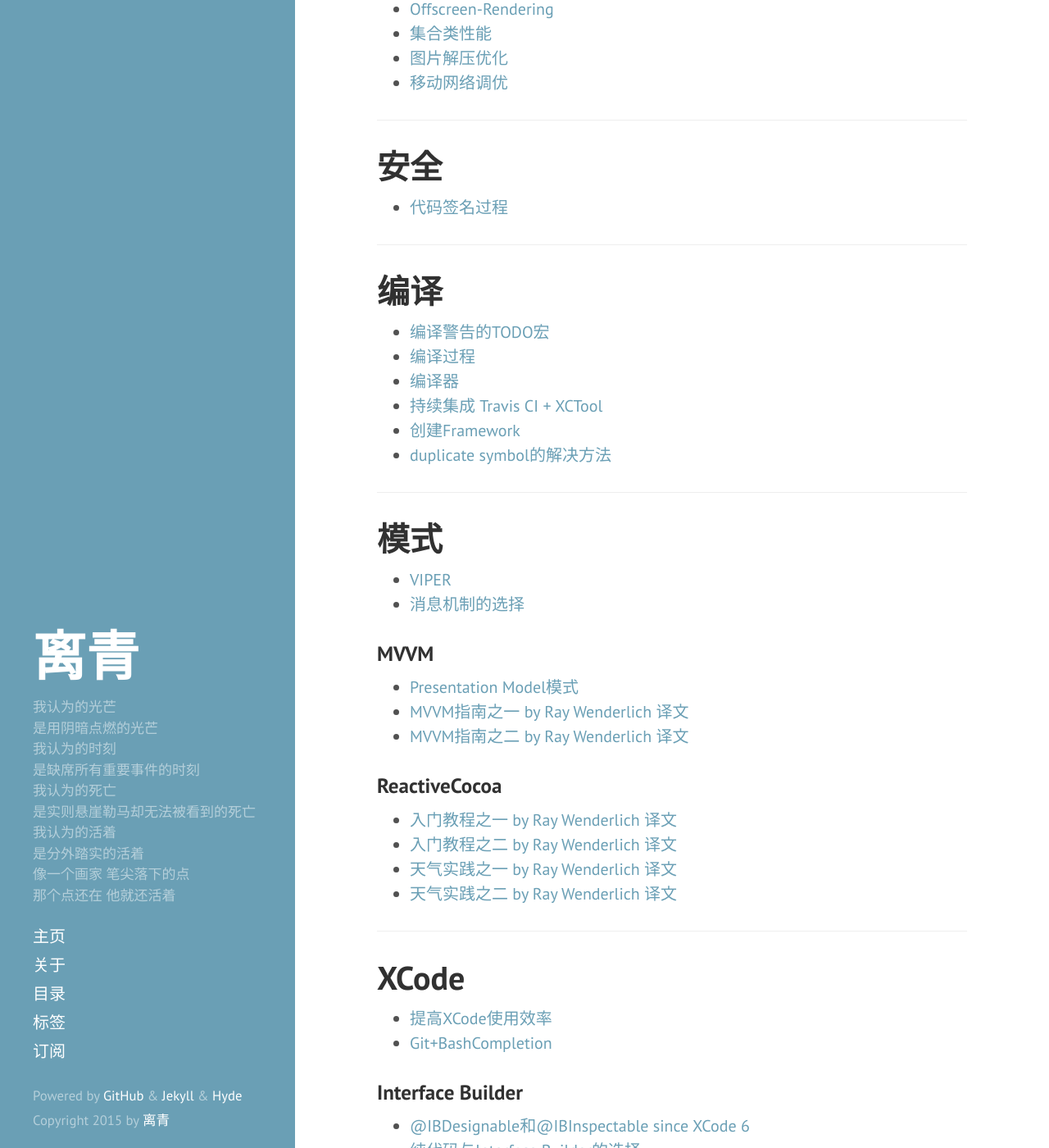
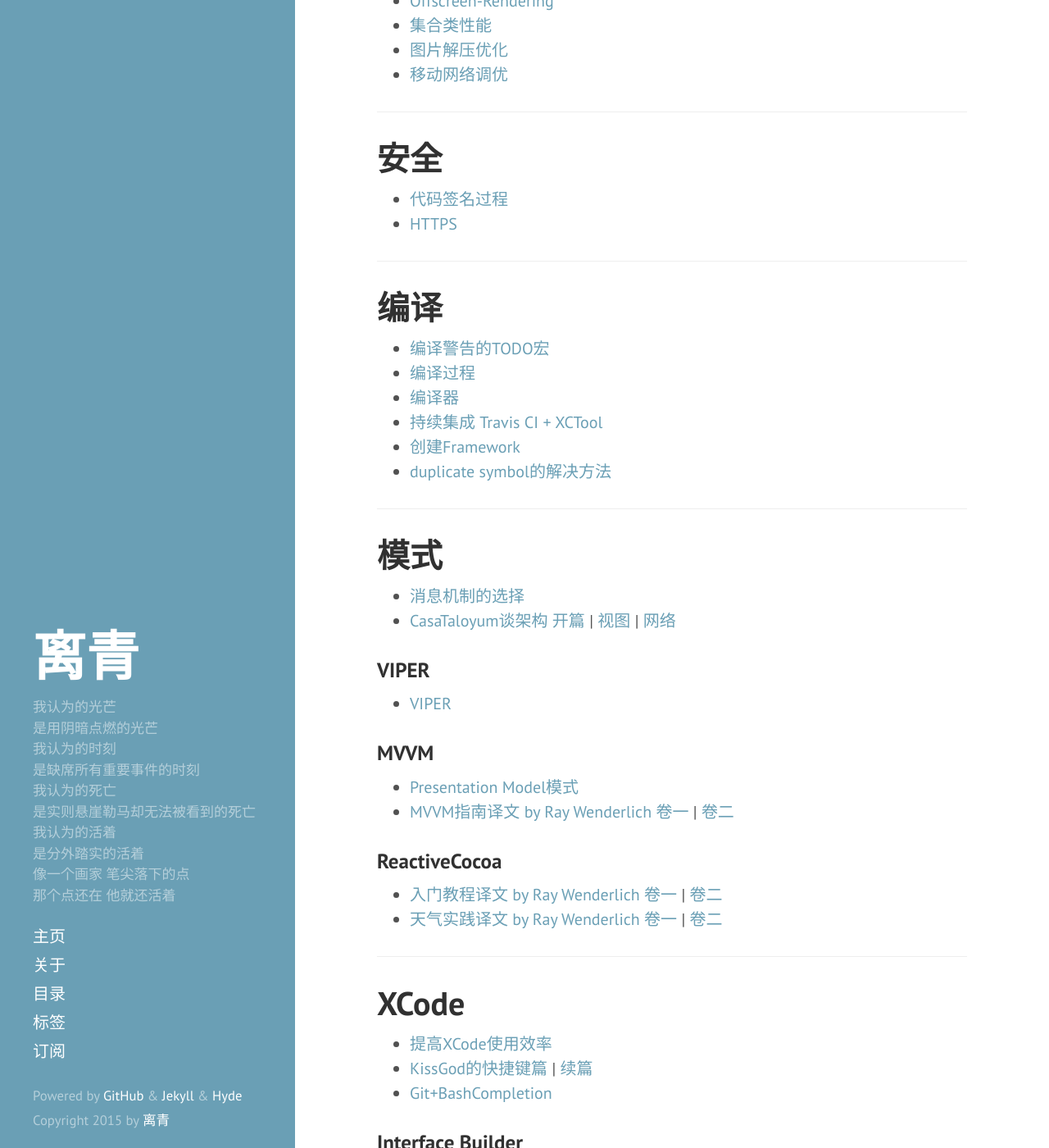
Before and after one commit to li-qing/li-qing.github.io, a Jekyll site: the page built from _posts/2015-06-10-digest.md, in a window 1280 px wide and 1400 px high, scrolled down 3593 px. Shown: the whole window at 82% size. Built offline with Jekyll 4.4.1, drawn with Linux system fonts in a browser that asks for light colours; some of the changed text lies outside the part shown.

Commit message:
update digest

```diff
--- a/_posts/2015-03-08-digest.md
+++ b/_posts/2015-06-10-digest.md
@@ -99,13 +97,14 @@ tags: Digest
 - [Objective-C中的锁 之 NSRecursiveLock、NSConditionLock、NSDistributedLock](http://www.tanhao.me/pieces/643.html)
 - [使用GCD实现锁](https://www.zybuluo.com/MicroCai/note/64272)
 
+- [GCD详解 by objc.io](http://objccn.io/issue-2-3/)
+- [GCD 深入理解 卷一](https://github.com/nixzhu/dev-blog/blob/master/2014-04-19-grand-central-dispatch-in-depth-part-1.md) \| [卷二](https://github.com/nixzhu/dev-blog/blob/master/2014-05-14-grand-central-dispatch-in-depth-part-2.md)
+
 - [并发编程的常见问题 by objc.io](http://objccn.io/issue-2-1/)
 - [并发编程的应对实践 by objc.io](http://objccn.io/issue-2-2/)
 - [Notification的多线程陷阱](http://southpeak.github.io/blog/2015/03/14/nsnotificationyu-duo-xian-cheng/)
 
-- [GCD详解 by objc.io](http://objccn.io/issue-2-3/)
-- [卷一\|GCD 深入理解](https://github.com/nixzhu/dev-blog/blob/master/2014-04-19-grand-central-dispatch-in-depth-part-1.md)
-- [卷二\|GCD 深入理解](https://github.com/nixzhu/dev-blog/blob/master/2014-05-14-grand-central-dispatch-in-depth-part-2.md)
+- [进程间通信](http://segmentfault.com/a/1190000002400329)
 
 - - -
 
@@ -137,6 +136,7 @@ tags: Digest
 # 安全
 
 - [代码签名过程](http://objccn.io/issue-17-2/)
+- [HTTPS](http://oncenote.com/2014/10/21/Security-1-HTTPS/)
 
 - - -
 
@@ -153,25 +153,26 @@ tags: Digest
 
 # 模式
 
+- [消息机制的选择](http://objccn.io/issue-7-4/)
+- [CasaTaloyum谈架构 开篇](http://casatwy.com/iosying-yong-jia-gou-tan-kai-pian.html) \| [视图](http://casatwy.com/iosying-yong-jia-gou-tan-viewceng-de-zu-zhi-he-diao-yong-fang-an.html) \| [网络](http://casatwy.com/iosying-yong-jia-gou-tan-wang-luo-ceng-she-ji-fang-an.html)
+
+### VIPER
 - [VIPER](http://objccn.io/issue-13-5/)
-- [消息机制的选择](http://objccn.io/issue-7-4/)
 
 ### MVVM
 - [Presentation Model模式](http://martinfowler.com/eaaDev/PresentationModel.html)
-- [MVVM指南之一 by Ray Wenderlich 译文](http://southpeak.github.io/blog/2014/08/08/mvvmzhi-nan-yi-:flickrsou-suo-shi-li/)
-- [MVVM指南之二 by Ray Wenderlich 译文](http://southpeak.github.io/blog/2014/08/12/mvvmzhi-nan-er-:flickrsou-suo-shen-ru/)
+- [MVVM指南译文 by Ray Wenderlich 卷一](http://southpeak.github.io/blog/2014/08/08/mvvmzhi-nan-yi-:flickrsou-suo-shi-li/) \| [卷二](http://southpeak.github.io/blog/2014/08/12/mvvmzhi-nan-er-:flickrsou-suo-shen-ru/)
 
 ### ReactiveCocoa
-- [入门教程之一 by Ray Wenderlich 译文](http://southpeak.github.io/blog/2014/08/02/reactivecocoazhi-nan-%5B%3F%5D-:xin-hao/)
-- [入门教程之二 by Ray Wenderlich 译文](http://southpeak.github.io/blog/2014/08/02/reactivecocoazhi-nan-er-:twittersou-suo-shi-li/)
-- [天气实践之一 by Ray Wenderlich 译文](http://sjpsega.com/blog/2014/02/11/yi--ios-7-best-practices-part-1/)
-- [天气实践之二 by Ray Wenderlich 译文](http://sjpsega.com/blog/2014/02/15/yi--ios-7-best-practices-part-2/)
+- [入门教程译文 by Ray Wenderlich 卷一](http://southpeak.github.io/blog/2014/08/02/reactivecocoazhi-nan-%5B%3F%5D-:xin-hao/) \| [卷二](http://southpeak.github.io/blog/2014/08/02/reactivecocoazhi-nan-er-:twittersou-suo-shi-li/)
+- [天气实践译文 by Ray Wenderlich 卷一](http://sjpsega.com/blog/2014/02/11/yi--ios-7-best-practices-part-1/) \| [卷二](http://sjpsega.com/blog/2014/02/15/yi--ios-7-best-practices-part-2/)
 
 - - -
 
 # XCode
 
 - [提高XCode使用效率](http://wang9262.github.io/blog/2014/07/28/supercharging-your-xcode-efficiency/)
+- [KissGod的快捷键篇](http://www.jianshu.com/p/7a9f9468e1e1) \| [续篇](http://www.jianshu.com/p/b9d313c7dda0)
 - [Git+BashCompletion](http://www.raywenderlich.com/74258/git-tutorial-intermediate)
 
 ### Interface Builder
```
Also changed, not shown: other parts of _posts/2015-06-10-digest.md (+4 -4 lines).
